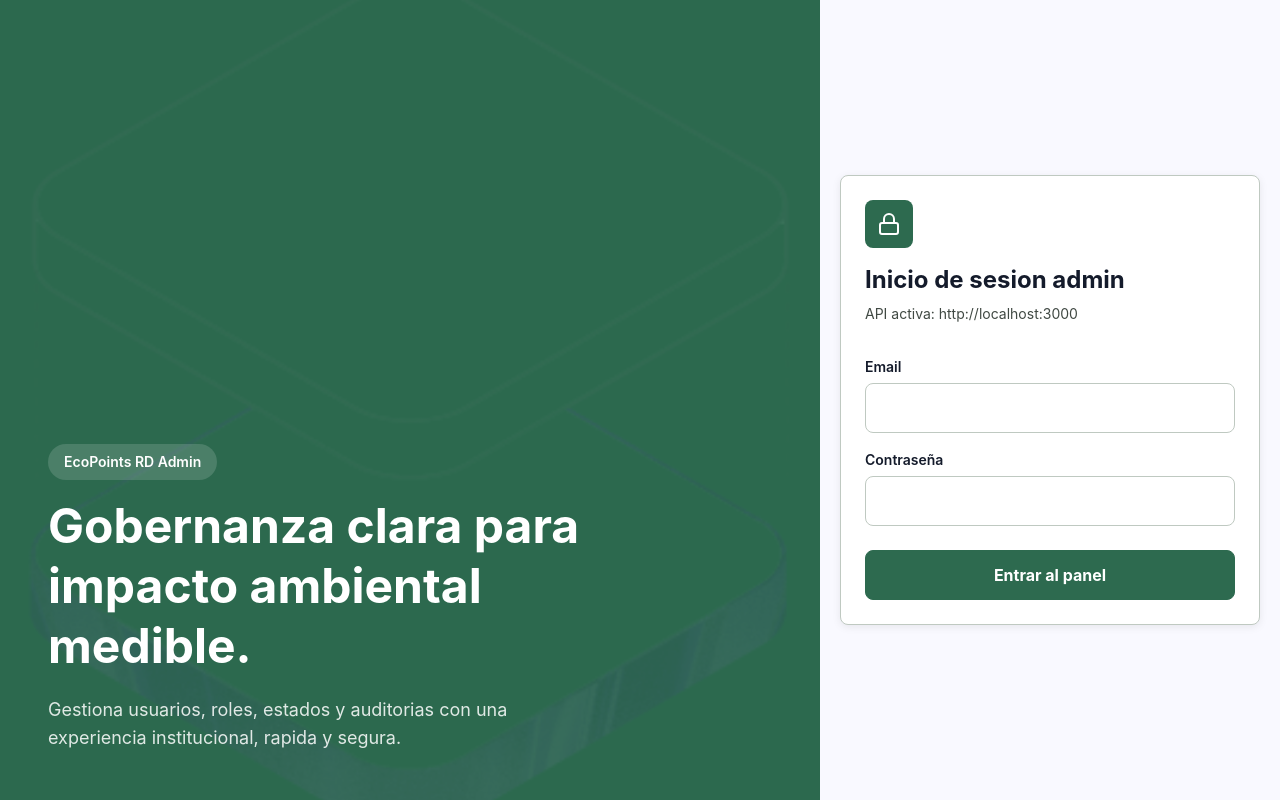
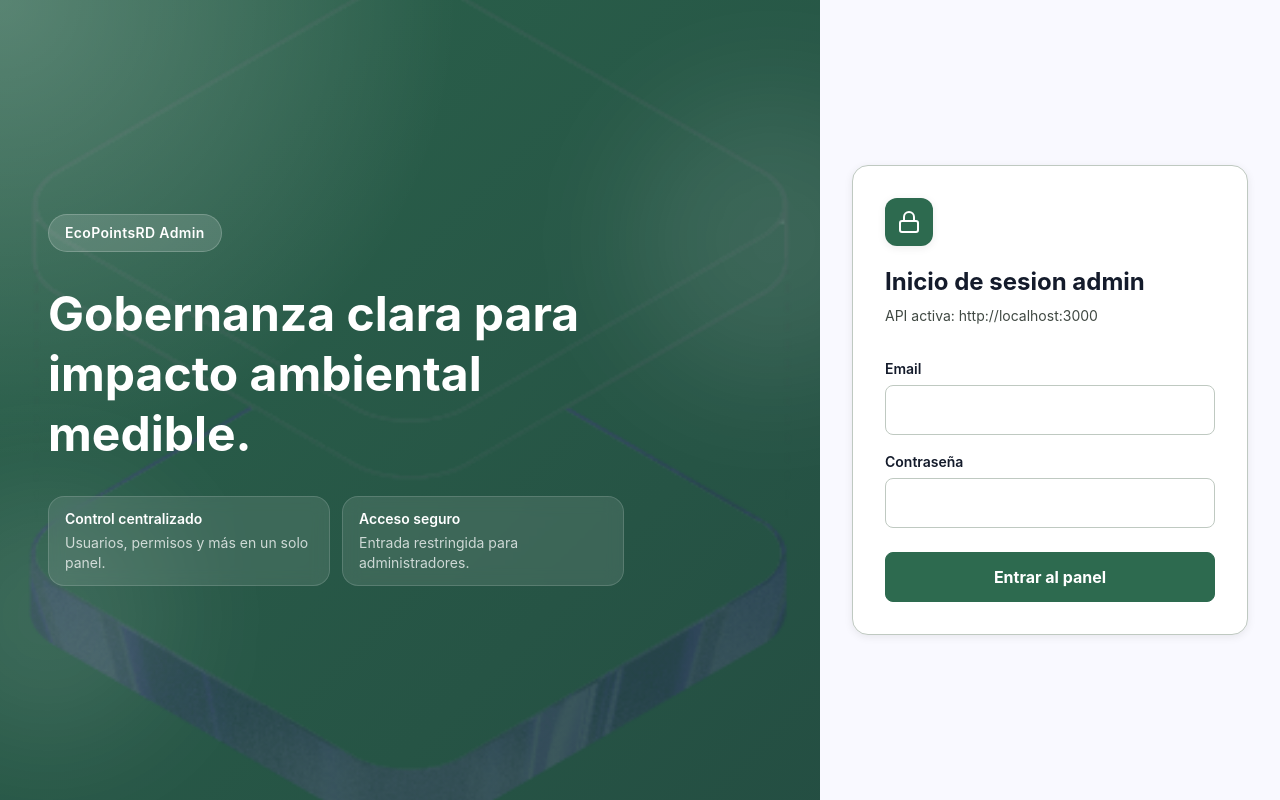
Before and after one commit to mrxandev/EcoPointsRD-AdminP, a React (Vite) app: page / in a window 1280 px wide. Built offline with nearby package versions, Linux system fonts and the light colour scheme.

Commit message:
feat: enhance login page layout and styling for improved user experience

```diff
--- a/src/pages/Login.tsx
+++ b/src/pages/Login.tsx
@@ -35,21 +35,34 @@ function Login({ onLogin }: LoginProps) {
   }
 
   return (
-    <main className="min-h-screen bg-background text-on-background lg:grid lg:grid-cols-[1fr_460px]">
+    <main className="min-h-screen bg-background text-on-background lg:grid lg:grid-cols-[minmax(0,1.15fr)_460px]">
       <section className="relative hidden overflow-hidden bg-primary text-on-primary lg:block">
-        <img src="/src/assets/hero.png" alt="" className="absolute inset-0 h-full w-full object-cover opacity-25" />
-        <div className="absolute inset-0 bg-primary/70" />
-        <div className="relative flex h-full flex-col justify-end p-12">
-          <span className="mb-4 w-fit rounded-full bg-white/15 px-4 py-2 text-sm font-semibold">EcoPoints RD Admin</span>
-          <h1 className="max-w-xl text-5xl font-bold leading-tight">Gobernanza clara para impacto ambiental medible.</h1>
-          <p className="mt-5 max-w-lg text-lg text-white/85">Gestiona usuarios, roles, estados y auditorias con una experiencia institucional, rapida y segura.</p>
+        <img src="/src/assets/hero.png" alt="" className="absolute inset-0 h-full w-full object-cover opacity-20" />
+        <div className="absolute inset-0 bg-[radial-gradient(circle_at_top_left,rgba(255,255,255,0.22),transparent_40%),linear-gradient(135deg,rgba(20,27,43,0.1),rgba(20,27,43,0.35))]" />
+        <div className="absolute -right-24 top-24 h-72 w-72 rounded-full bg-white/10 blur-3xl" />
+        <div className="absolute -left-20 bottom-14 h-64 w-64 rounded-full bg-white/10 blur-3xl" />
+        <div className="relative flex h-full items-center px-12 py-14">
+          <div className="max-w-2xl space-y-8">
+            <span className="inline-flex w-fit rounded-full border border-white/20 bg-white/15 px-4 py-2 text-sm font-semibold tracking-wide">EcoPointsRD Admin</span>
+            <h1 className="max-w-xl text-5xl font-bold leading-tight">Gobernanza clara para impacto ambiental medible.</h1>
+            <div className="grid max-w-xl gap-3 sm:grid-cols-2">
+              <div className="rounded-2xl border border-white/15 bg-white/10 px-4 py-3 backdrop-blur-sm">
+                <p className="text-sm font-semibold text-white">Control centralizado</p>
+                <p className="mt-1 text-sm text-white/75">Usuarios, permisos y más en un solo panel.</p>
+              </div>
+              <div className="rounded-2xl border border-white/15 bg-white/10 px-4 py-3 backdrop-blur-sm">
+                <p className="text-sm font-semibold text-white">Acceso seguro</p>
+                <p className="mt-1 text-sm text-white/75">Entrada restringida para administradores.</p>
+              </div>
+            </div>
+          </div>
         </div>
       </section>
 
-      <section className="flex min-h-screen items-center justify-center px-5 py-10">
-        <form onSubmit={login} className="w-full max-w-md rounded-lg border border-outline-variant bg-surface-container-lowest p-6 shadow-soft">
+      <section className="flex min-h-screen items-center justify-center px-5 py-10 lg:px-8">
+        <form onSubmit={login} className="w-full max-w-md rounded-2xl border border-outline-variant bg-surface-container-lowest p-6 shadow-soft sm:p-8">
           <div className="mb-8">
-            <div className="mb-4 flex h-12 w-12 items-center justify-center rounded-lg bg-primary text-on-primary">
+            <div className="mb-5 flex h-12 w-12 items-center justify-center rounded-xl bg-primary text-on-primary shadow-soft">
               <FiLock size={24} />
             </div>
             <h1 className="text-2xl font-bold text-on-surface">Inicio de sesion admin</h1>
```
